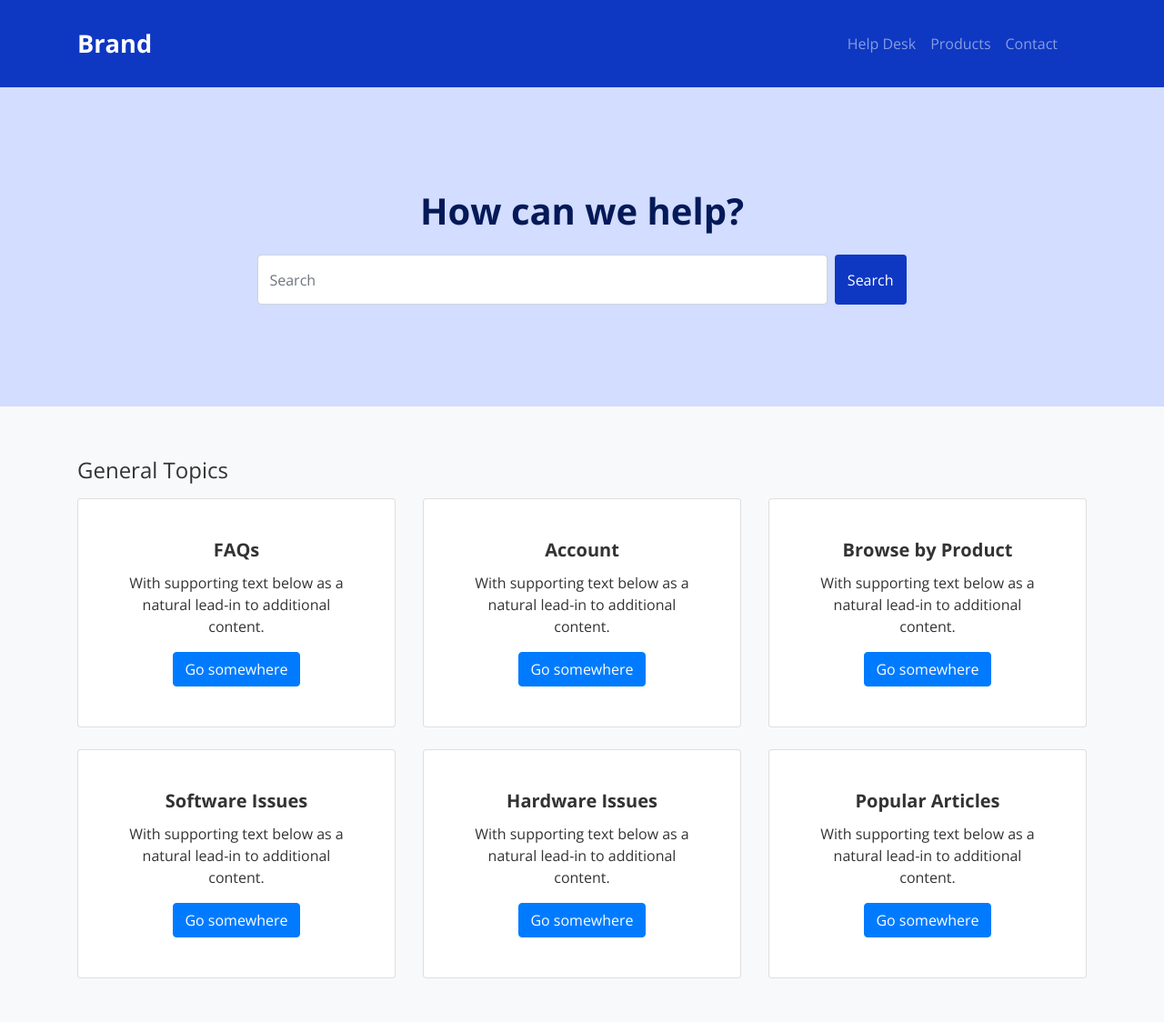
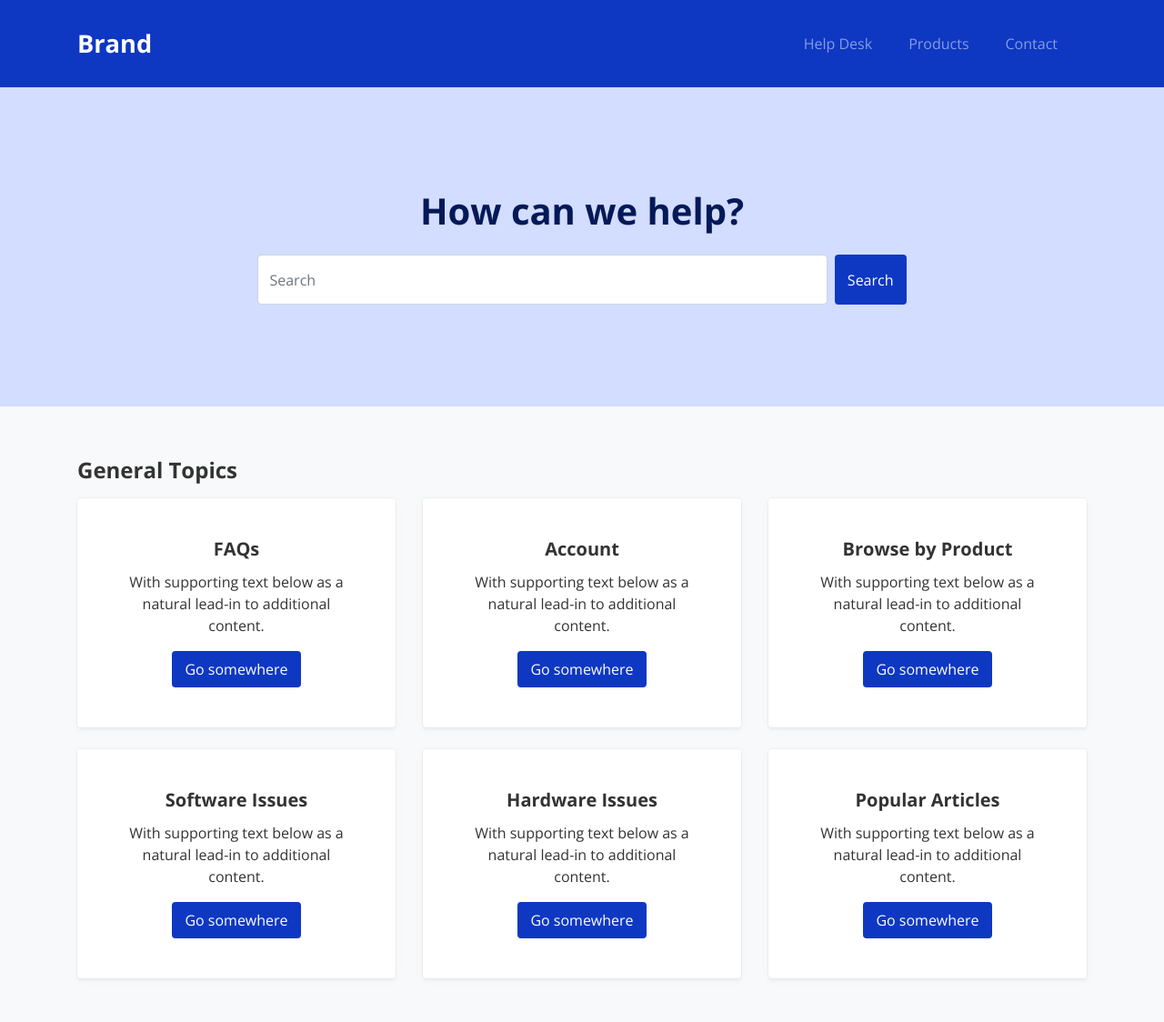
Before and after one commit to bdresser21/KnowledgeBase, a PHP site: page / in a window 1280 px wide. Shown: the whole page at 91% size. Run offline with PHP 8.4, Linux system fonts and the light colour scheme.

Commit message:
added box shadow, fixed btn colors

```diff
--- a/css/style.css
+++ b/css/style.css
@@ -9,6 +9,18 @@
 body {
   font-family: 'Open Sans', sans-serif;
   color: #333;
+}
+
+.btn {
+  border: 2px solid #0e38c2;
+  background-color: #0e38c2;
+  color: white;
+}
+
+.btn:hover {
+  background-color: #041957;
+  color: white;
+  border: 2px solid #041957;
 }
 
 .navbar {
@@ -48,19 +60,27 @@ body {
 }
 
 .jumbotron .btn {
-  border: 2px solid #0e38c2;
-  background-color: #0e38c2;
-  color: white;
   height: 55px;
 }
 
-.jumbotron .btn:hover {
-  background-color: #041957;
-  color: white;
-  border: 2px solid #041957;
+#content-area h4 {
+  font-weight: 600;
 }
 
 #content-area .card-title {
   font-weight: bold;
 }
+
+#content-area .card {
+  -webkit-box-shadow: rgba(0, 0, 0, 0.03) 0px 0px 0px 1px, #f1f3f5 0px 2px 10px 0px, rgba(0, 0, 0, 0.05) 0px 3px 3px 0px;
+          box-shadow: rgba(0, 0, 0, 0.03) 0px 0px 0px 1px, #f1f3f5 0px 2px 10px 0px, rgba(0, 0, 0, 0.05) 0px 3px 3px 0px;
+  border: none;
+}
+
+@media (min-width: 960px) {
+  /*Fixes nav-item padding on large screens*/
+  li.nav-item:not(:last-child) {
+    padding-right: 1.5rem;
+  }
+}
 /*# sourceMappingURL=style.css.map */
--- a/css/style.scss
+++ b/css/style.scss
@@ -18,6 +18,17 @@ body {
     color: #333 ;
 }
 
+.btn {
+    border: 2px solid $medium-blue;
+    background-color: $medium-blue ;
+    color: white ;
+
+    &:hover {
+        background-color: $dark-blue ;
+        color: white;
+        border: 2px solid $dark-blue ;
+    }
+}
 
 .navbar {
     background-color: $medium-blue;
@@ -27,8 +38,6 @@ body {
         font-size: 1.7rem;
     }
 
-    li.nav-item {
-    }
 }
 
 .navbar-dark {
@@ -62,29 +71,31 @@ body {
     }
 
     .btn {
-        border: 2px solid $medium-blue;
-        background-color: $medium-blue ;
-        color: white ;
         height: 55px ;
+    }
 
-
-        &:hover {
-            background-color: $dark-blue ;
-            color: white;
-            border: 2px solid $dark-blue ;
-        }
-    }
 }
 
 #content-area {
-
+    h4 {
+        font-weight: 600;
+    }
     .card-title {
         font-weight: bold ;
+    }
+    .card {
+        box-shadow: rgba(0, 0, 0, 0.03) 0px 0px 0px 1px, rgb(241, 243, 245) 0px 2px 10px 0px, rgba(0, 0, 0, 0.05) 0px 3px 3px 0px;
+        border: none ;
     }
 }
 
 $breakpoint-large: 960px ;
 
 @media (min-width: $breakpoint-large) {
-
+    /*Fixes nav-item padding on large screens*/
+    li.nav-item {
+        &:not(:last-child){
+            padding-right: 1.5rem ;
+        }
+    }
 }
```
Also changed, not shown: 1 other file.
